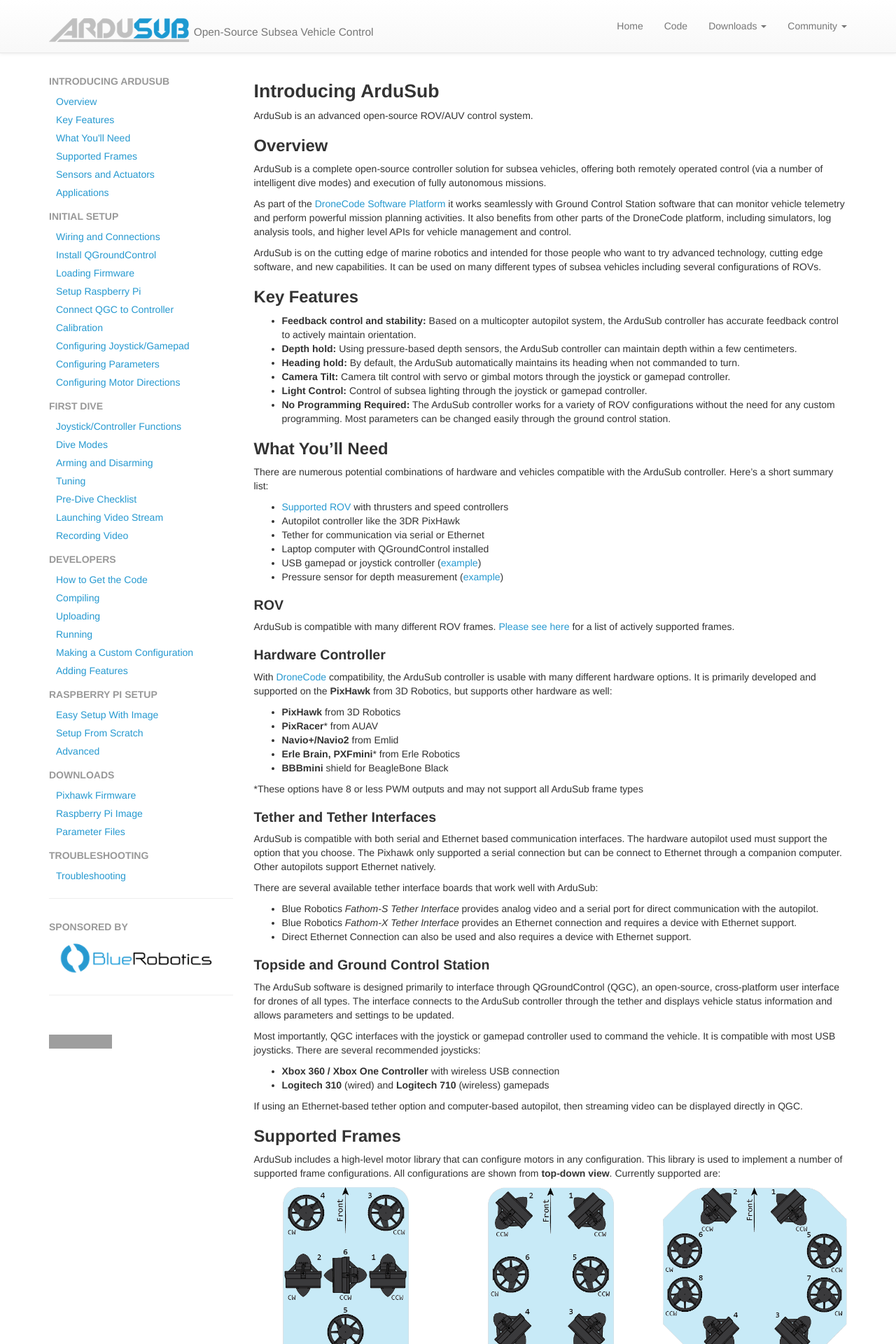
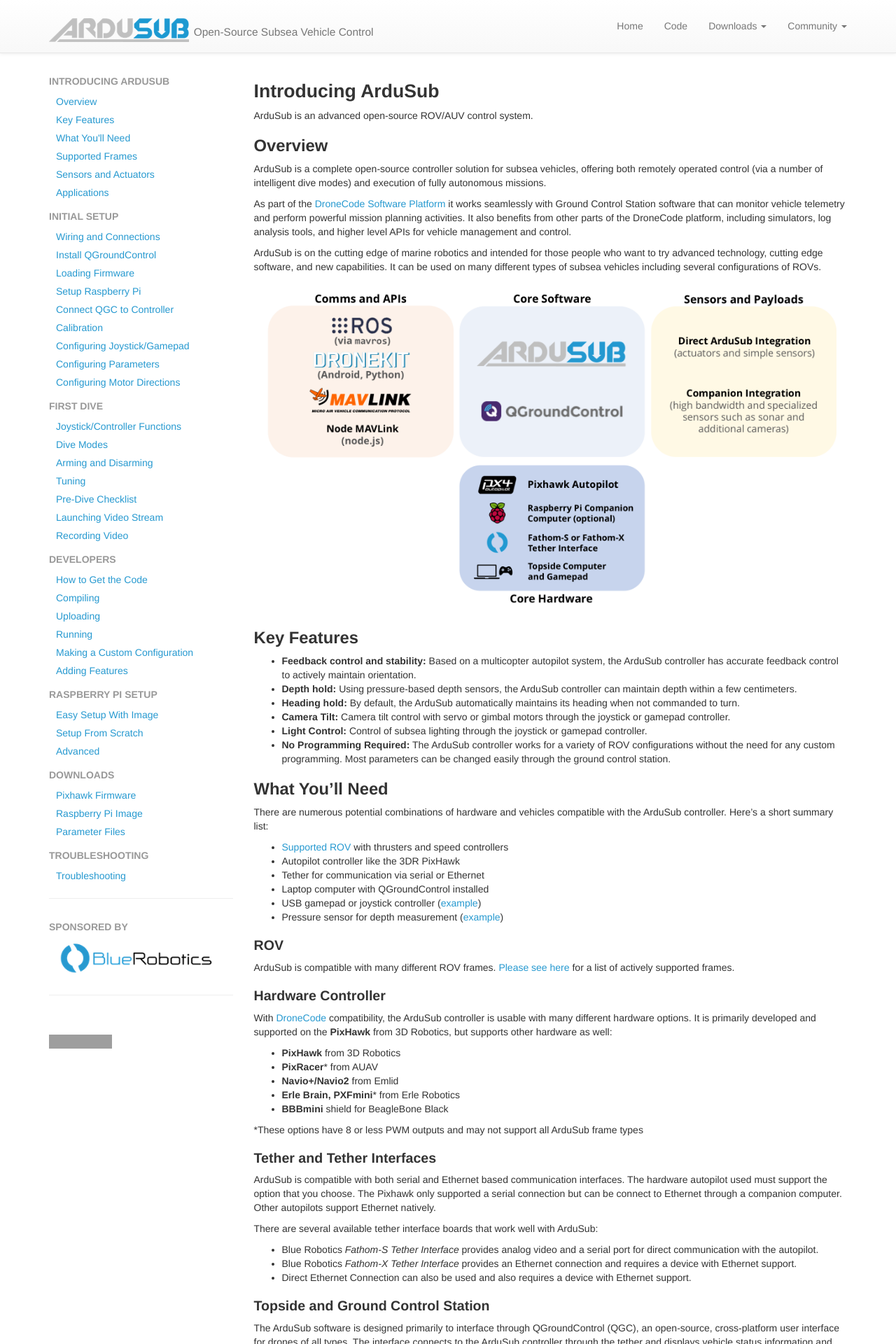
Before and after one commit to bluerobotics/retired-ardusub-docs, a Jekyll site: the page built from pages/introduction.md, in a window 1280 px wide. Shown: the top 1920 px of the page at 70% size. Built offline with Jekyll 4.4.1, drawn with Linux system fonts in a browser that asks for light colours; nearby versions of some CDN libraries; some web fonts are replaced; comment, search, counter and statistics services are not loaded; grey boxes are pictures that could not be loaded.

Commit message:
Added overview image.

```diff
--- a/pages/introduction.md
+++ b/pages/introduction.md
@@ -22,6 +22,8 @@ ArduSub is a complete open-source controller solution for subsea vehicles, offer
 As part of the [DroneCode Software Platform](https://www.dronecode.org/dronecode-software-platform) it works seamlessly with Ground Control Station software that can monitor vehicle telemetry and perform powerful mission planning activities. It also benefits from other parts of the DroneCode platform, including simulators, log analysis tools, and higher level APIs for vehicle management and control.
 
 ArduSub is on the cutting edge of marine robotics and intended for those people who want to try advanced technology, cutting edge software, and new capabilities. It can be used on many different types of subsea vehicles including several configurations of ROVs.
+
+<img src="/images/ardusub-overview-diagram.png" class="img-responsive" />
 
 ## Key Features
 
```
Also changed, not shown: images/ardusub-overview-diagram.png (added).
